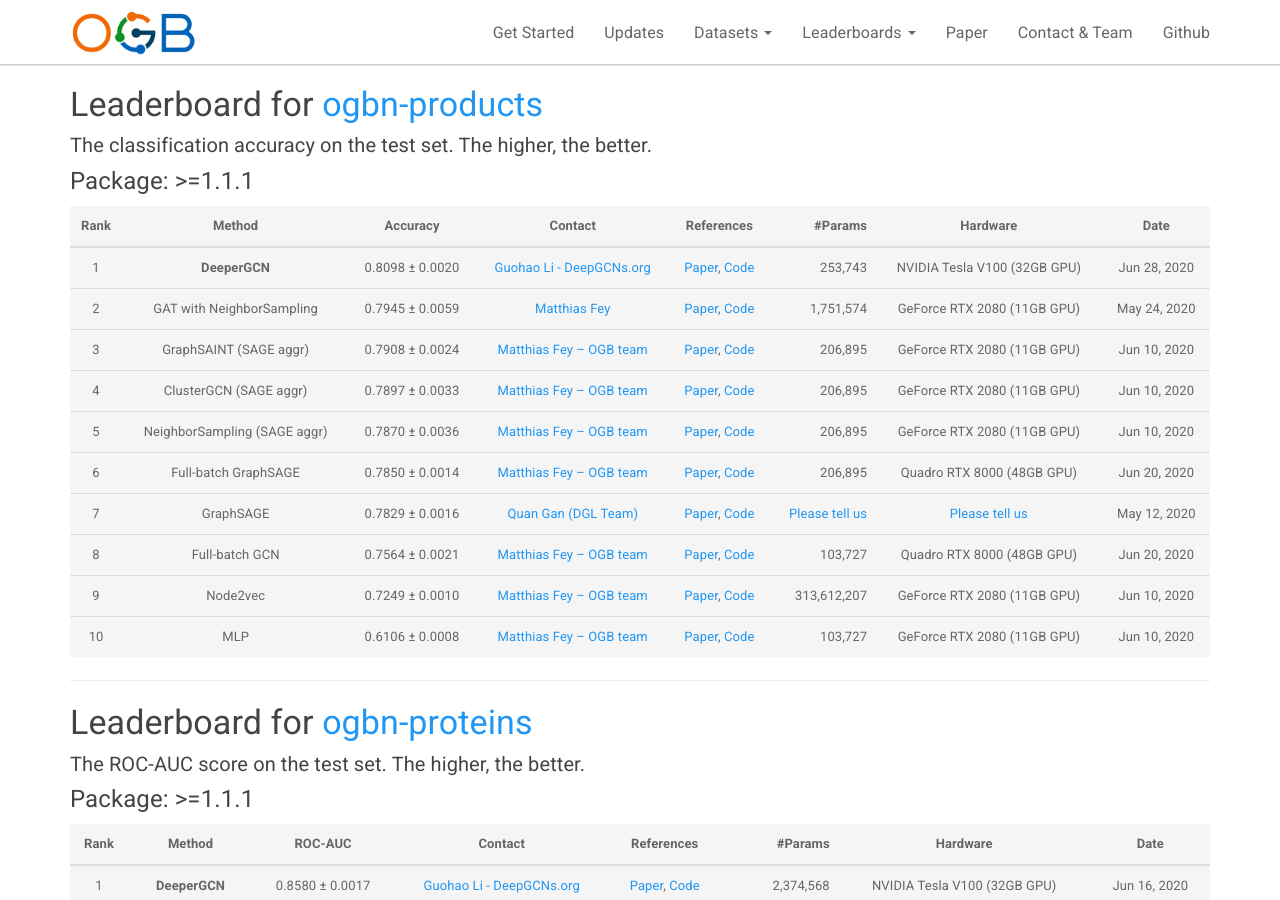
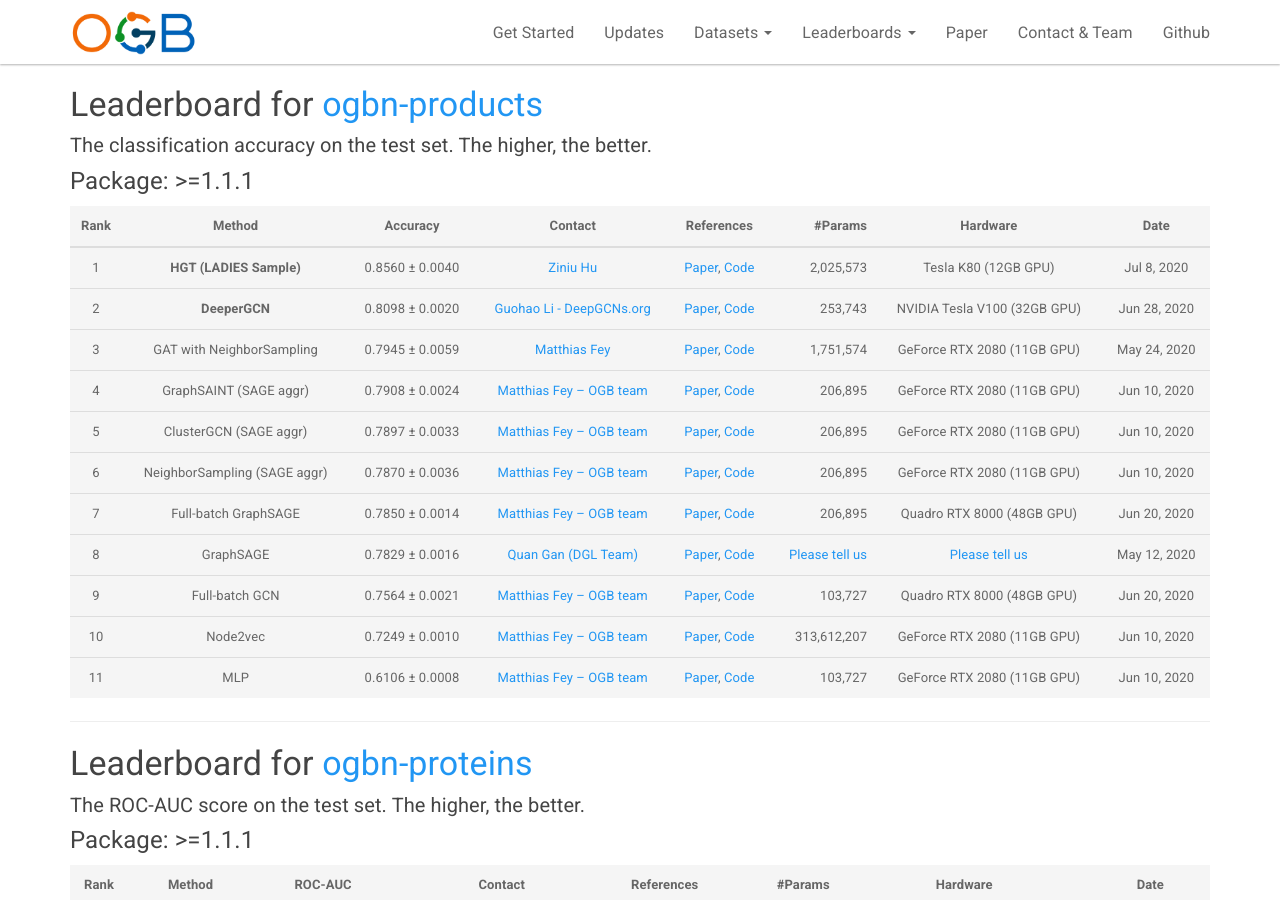
Before and after one commit to snap-stanford/ogb-web, a Jekyll site: the page built from _docs/leaderboard/leader_nodeprop.md, in a window 1280 px wide and 900 px high, scrolled down 372 px. Built offline with Jekyll 4.4.1, drawn with Linux system fonts in a browser that asks for light colours.

Commit message:
updateleaderboard

```diff
--- a/_docs/leaderboard/leader_nodeprop.md
+++ b/_docs/leaderboard/leader_nodeprop.md
@@ -26,16 +26,17 @@ The **bold** method name indicates that the implementation is **official** (by t
 
 | Rank  | Method | Accuracy | Contact | References | #Params | Hardware | Date
 |:----:|:-----:|:------:|:-----:|:-----:|-----:|:-----:|:-----:|
-|  1  |  **DeeperGCN**  | 0.8098 ± 0.0020   | [Guohao Li - DeepGCNs.org](mailto:guohao.li@kaust.edu.sa) | [Paper](https://arxiv.org/abs/2006.07739), [Code](https://github.com/lightaime/deep_gcns_torch/tree/master/examples/ogb) | 253,743 | NVIDIA Tesla V100 (32GB GPU) | Jun 28, 2020 |
-|  2  |  GAT with NeighborSampling  | 0.7945 ± 0.0059   | [Matthias Fey](mailto:matthias.fey@tu-dortmund.de) | [Paper](https://arxiv.org/abs/1710.10903), [Code](https://github.com/rusty1s/pytorch_geometric/blob/master/examples/ogbn_products_gat.py) | 1,751,574 | GeForce RTX 2080 (11GB GPU) | May 24, 2020 |
-|  3  |  GraphSAINT (SAGE aggr)  | 0.7908 ± 0.0024   | [Matthias Fey -- OGB team](mailto:matthias.fey@tu-dortmund.de) | [Paper](https://arxiv.org/abs/1907.04931), [Code](https://github.com/snap-stanford/ogb/tree/master/examples/nodeproppred/products) | 206,895 | GeForce RTX 2080 (11GB GPU) | Jun 10, 2020 |
-|  4  |  ClusterGCN (SAGE aggr)  | 0.7897 ± 0.0033   | [Matthias Fey -- OGB team](mailto:matthias.fey@tu-dortmund.de) | [Paper](https://arxiv.org/abs/1905.07953), [Code](https://github.com/snap-stanford/ogb/tree/master/examples/nodeproppred/products) | 206,895 | GeForce RTX 2080 (11GB GPU) | Jun 10, 2020 |
-|  5  |  NeighborSampling (SAGE aggr)  | 0.7870 ± 0.0036   | [Matthias Fey -- OGB team](mailto:matthias.fey@tu-dortmund.de) | [Paper](https://arxiv.org/abs/1706.02216), [Code](https://github.com/snap-stanford/ogb/tree/master/examples/nodeproppred/products) | 206,895 | GeForce RTX 2080 (11GB GPU) | Jun 10, 2020 |
-|  6  |  Full-batch GraphSAGE  | 0.7850 ± 0.0014   | [Matthias Fey -- OGB team](mailto:matthias.fey@tu-dortmund.de) | [Paper](https://arxiv.org/abs/1706.02216), [Code](https://github.com/snap-stanford/ogb/tree/master/examples/nodeproppred/products) | 206,895 | Quadro RTX 8000 (48GB GPU) | Jun 20, 2020 |
-|  7  |  GraphSAGE  | 0.7829 ± 0.0016   | [Quan Gan (DGL Team)](mailto:quagan@amazon.com) | [Paper](https://arxiv.org/abs/1706.02216), [Code](https://github.com/dmlc/dgl/tree/master/examples/pytorch/ogb/ogbn-products/graphsage) | [Please tell us](mailto:ogb@cs.stanford.edu) | [Please tell us](mailto:ogb@cs.stanford.edu) | May 12, 2020 |
-|  8  |  Full-batch GCN  | 0.7564 ± 0.0021   | [Matthias Fey -- OGB team](mailto:matthias.fey@tu-dortmund.de) | [Paper](https://arxiv.org/abs/1609.02907), [Code](https://github.com/snap-stanford/ogb/tree/master/examples/nodeproppred/products) | 103,727 | Quadro RTX 8000 (48GB GPU) | Jun 20, 2020 |
-|  9  |  Node2vec  | 0.7249 ± 0.0010   | [Matthias Fey -- OGB team](mailto:matthias.fey@tu-dortmund.de) | [Paper](https://arxiv.org/abs/1607.00653), [Code](https://github.com/snap-stanford/ogb/tree/master/examples/nodeproppred/products) | 313,612,207 | GeForce RTX 2080 (11GB GPU) | Jun 10, 2020 |
-|  10  |  MLP  | 0.6106 ± 0.0008   | [Matthias Fey -- OGB team](mailto:matthias.fey@tu-dortmund.de) | [Paper](https://arxiv.org/abs/2005.00687), [Code](https://github.com/snap-stanford/ogb/tree/master/examples/nodeproppred/products) | 103,727 | GeForce RTX 2080 (11GB GPU) | Jun 10, 2020 |
+|  1  |  **HGT (LADIES Sample)**  | 0.8560 ± 0.0040   | [Ziniu Hu](mailto:bull@cs.ucla.edu) | [Paper](https://arxiv.org/abs/2003.01332), [Code](https://github.com/acbull/pyHGT/tree/master/ogbn-products) | 2,025,573 | Tesla K80 (12GB GPU) | Jul 8, 2020 |
+|  2  |  **DeeperGCN**  | 0.8098 ± 0.0020   | [Guohao Li - DeepGCNs.org](mailto:guohao.li@kaust.edu.sa) | [Paper](https://arxiv.org/abs/2006.07739), [Code](https://github.com/lightaime/deep_gcns_torch/tree/master/examples/ogb) | 253,743 | NVIDIA Tesla V100 (32GB GPU) | Jun 28, 2020 |
+|  3  |  GAT with NeighborSampling  | 0.7945 ± 0.0059   | [Matthias Fey](mailto:matthias.fey@tu-dortmund.de) | [Paper](https://arxiv.org/abs/1710.10903), [Code](https://github.com/rusty1s/pytorch_geometric/blob/master/examples/ogbn_products_gat.py) | 1,751,574 | GeForce RTX 2080 (11GB GPU) | May 24, 2020 |
+|  4  |  GraphSAINT (SAGE aggr)  | 0.7908 ± 0.0024   | [Matthias Fey -- OGB team](mailto:matthias.fey@tu-dortmund.de) | [Paper](https://arxiv.org/abs/1907.04931), [Code](https://github.com/snap-stanford/ogb/tree/master/examples/nodeproppred/products) | 206,895 | GeForce RTX 2080 (11GB GPU) | Jun 10, 2020 |
+|  5  |  ClusterGCN (SAGE aggr)  | 0.7897 ± 0.0033   | [Matthias Fey -- OGB team](mailto:matthias.fey@tu-dortmund.de) | [Paper](https://arxiv.org/abs/1905.07953), [Code](https://github.com/snap-stanford/ogb/tree/master/examples/nodeproppred/products) | 206,895 | GeForce RTX 2080 (11GB GPU) | Jun 10, 2020 |
+|  6  |  NeighborSampling (SAGE aggr)  | 0.7870 ± 0.0036   | [Matthias Fey -- OGB team](mailto:matthias.fey@tu-dortmund.de) | [Paper](https://arxiv.org/abs/1706.02216), [Code](https://github.com/snap-stanford/ogb/tree/master/examples/nodeproppred/products) | 206,895 | GeForce RTX 2080 (11GB GPU) | Jun 10, 2020 |
+|  7  |  Full-batch GraphSAGE  | 0.7850 ± 0.0014   | [Matthias Fey -- OGB team](mailto:matthias.fey@tu-dortmund.de) | [Paper](https://arxiv.org/abs/1706.02216), [Code](https://github.com/snap-stanford/ogb/tree/master/examples/nodeproppred/products) | 206,895 | Quadro RTX 8000 (48GB GPU) | Jun 20, 2020 |
+|  8  |  GraphSAGE  | 0.7829 ± 0.0016   | [Quan Gan (DGL Team)](mailto:quagan@amazon.com) | [Paper](https://arxiv.org/abs/1706.02216), [Code](https://github.com/dmlc/dgl/tree/master/examples/pytorch/ogb/ogbn-products/graphsage) | [Please tell us](mailto:ogb@cs.stanford.edu) | [Please tell us](mailto:ogb@cs.stanford.edu) | May 12, 2020 |
+|  9  |  Full-batch GCN  | 0.7564 ± 0.0021   | [Matthias Fey -- OGB team](mailto:matthias.fey@tu-dortmund.de) | [Paper](https://arxiv.org/abs/1609.02907), [Code](https://github.com/snap-stanford/ogb/tree/master/examples/nodeproppred/products) | 103,727 | Quadro RTX 8000 (48GB GPU) | Jun 20, 2020 |
+|  10  |  Node2vec  | 0.7249 ± 0.0010   | [Matthias Fey -- OGB team](mailto:matthias.fey@tu-dortmund.de) | [Paper](https://arxiv.org/abs/1607.00653), [Code](https://github.com/snap-stanford/ogb/tree/master/examples/nodeproppred/products) | 313,612,207 | GeForce RTX 2080 (11GB GPU) | Jun 10, 2020 |
+|  11  |  MLP  | 0.6106 ± 0.0008   | [Matthias Fey -- OGB team](mailto:matthias.fey@tu-dortmund.de) | [Paper](https://arxiv.org/abs/2005.00687), [Code](https://github.com/snap-stanford/ogb/tree/master/examples/nodeproppred/products) | 103,727 | GeForce RTX 2080 (11GB GPU) | Jun 10, 2020 |
 
 
 <a name="ogbn-proteins"/>
```
